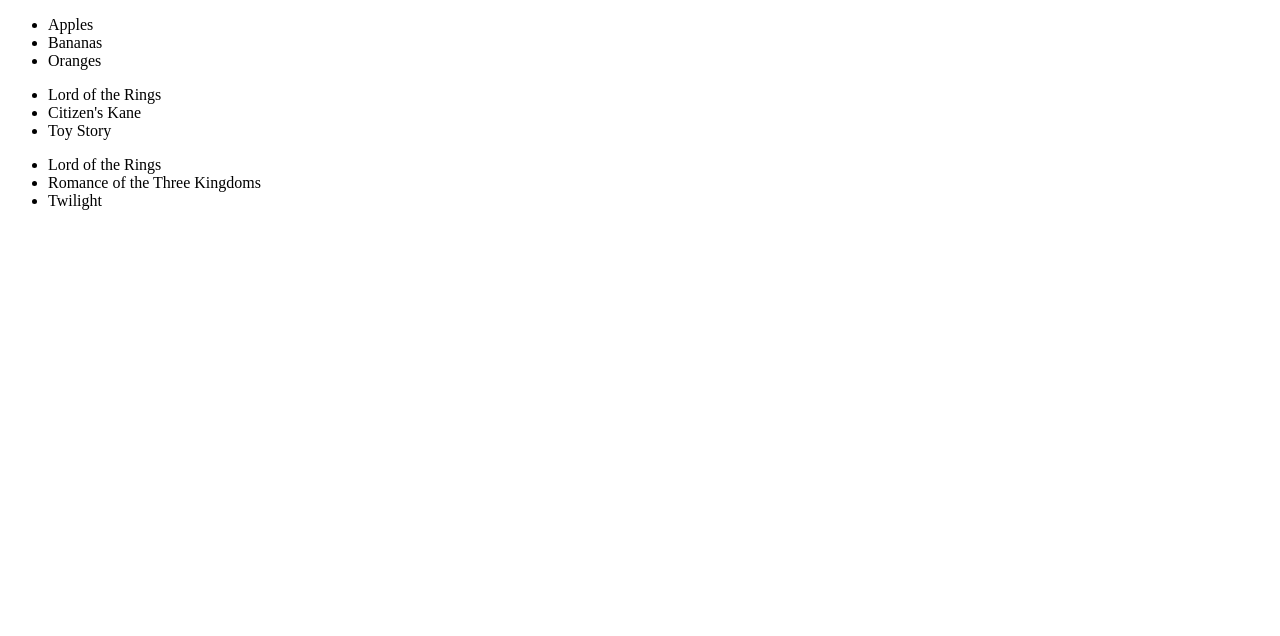
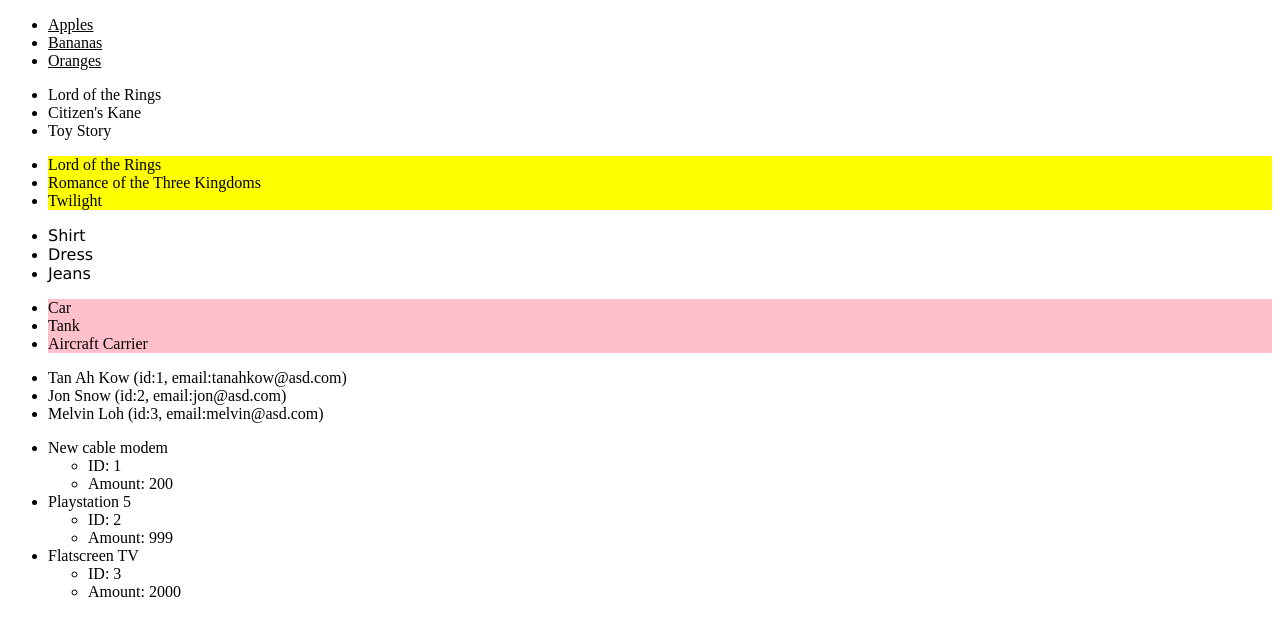
Before and after one commit to trentglobal-sg/8103-dom, a plain HTML site: page 04-list-rendering/index.html in a window 1280 px wide. Drawn offline with Linux system fonts and the light colour scheme.

Commit message:
Added list rendering method

```diff
--- a/04-list-rendering/index.html
+++ b/04-list-rendering/index.html
@@ -3,6 +3,7 @@
 <head>
     <meta charset="UTF-8">
     <meta name="viewport" content="width=device-width, initial-scale=1.0">
+    <link rel="stylesheet" href="styles.css"/>
     <title>Document</title>
 </head>
 <body>
@@ -19,6 +20,21 @@
 
     </ul>
 
+    <ul id="clothings">
+
+    </ul>
+
+    <ul id="vehicles">
+
+    </ul>
+
+    <ul id="contacts">
+    </ul>
+
+    <ul id="expenses">
+
+    </ul>
+
     <script src="script.js"></script>
 </body>
 </html>
--- a/04-list-rendering/script.js
+++ b/04-list-rendering/script.js
@@ -9,7 +9,7 @@
 // Method 1 - refined
 let fruitUl = document.querySelector("#fruits");
 for (let f of fruits) {
-    fruitUl.innerHTML = fruitUl.innerHTML + `<li>${f}</li>`
+    fruitUl.innerHTML = fruitUl.innerHTML + `<li class="fruit">${f}</li>`
 }
 
 let movies = ["Lord of the Rings", "Citizen's Kane", "Toy Story"];
@@ -33,7 +33,98 @@
     // the code creates a new <li> element
     let listItem = document.createElement("li");
     listItem.innerText = t;
+    listItem.className = "book"; // add the book class to the element
 
     // 2. append the DOM element into its parent
     titleUl.appendChild(listItem);
 }
+
+// METHOD 3: Using createElement with innerHTML
+let clothings = ["Shirt", "Dress", "Jeans"];
+
+// document.querySelector will return an EXISTING DOM element
+// document.createElement will return a NEW DOM element
+// document.querySelectorAll will return an ARRAY of EXISTING DOM elements
+
+let clothingUl = document.querySelector("#clothings");
+
+for (let c of clothings) {
+    let listElement = document.createElement('li');
+    listElement.innerHTML = `<span class="clothing">${c}</span>`;
+    clothingUl.appendChild(listElement);
+}
+
+// METHOD 4: insertAdjacentHTML
+let vehicles = ["Car", "Tank", "Aircraft Carrier"];
+let vehicleUl = document.querySelector("#vehicles");
+
+for (let v of vehicles) {
+    // two parameters for insertAdjacentHTML
+    // first parameter: the position
+    vehicleUl.insertAdjacentHTML("beforeend", `<li class="vehicle">${v}</li>`)
+}
+
+// LIST RENDERING AN ARRAY OF OBJECTS USING METHOD 3
+let contacts = [
+    {
+        "id": 1,
+        "name": "Tan Ah Kow",
+        "email": "tanahkow@asd.com"
+    },
+    {
+        "id": 2,
+        "name": "Jon Snow",
+        "email": "jon@asd.com"
+    },
+    {
+        "id": 3,
+        "name": "Melvin Loh",
+        "email": "melvin@asd.com"
+    }
+]
+
+// step 1: select the container that we add elements to
+// (aka select the container that will display the list)
+let contactUl = document.querySelector("#contacts");
+for (let c of contacts) {
+    let liElement = document.createElement('li');
+    liElement.innerHTML = `
+        <span class="name">${c.name}</span>
+        <span class="info">(id:${c.id}, email:${c.email})
+    `
+    contactUl.appendChild(liElement);
+}
+
+let expenses = [
+    {
+        "id": 1,
+        "amount": 200,
+        "description": "New cable modem"
+    },
+    {
+        "id": 2,
+        "amount": 999,
+        "description": "Playstation 5"
+    },
+    {
+        "id": 3,
+        "amount": 2000,
+        "description": "Flatscreen TV"
+    }
+]
+
+let expenseUl = document.querySelector("#expenses");
+for (let e of expenses) {
+    let liElement = document.createElement('li');
+    liElement.innerHTML = `
+        <div>
+            <span>${e.description}</span>
+            <ul>
+                <li>ID: ${e.id}</li>
+                <li>Amount: ${e.amount}</li>
+            </ul>
+        </div>
+    `
+    expenseUl.appendChild(liElement);
+
+}
--- /dev/null
+++ b/04-list-rendering/styles.css
@@ -0,0 +1,15 @@
+.book {
+    background-color: yellow;
+}
+
+.fruit {
+    text-decoration: underline;
+}
+
+.clothing {
+    font-family: Verdana;
+}
+
+.vehicle {
+    background-color: pink;
+}
```
